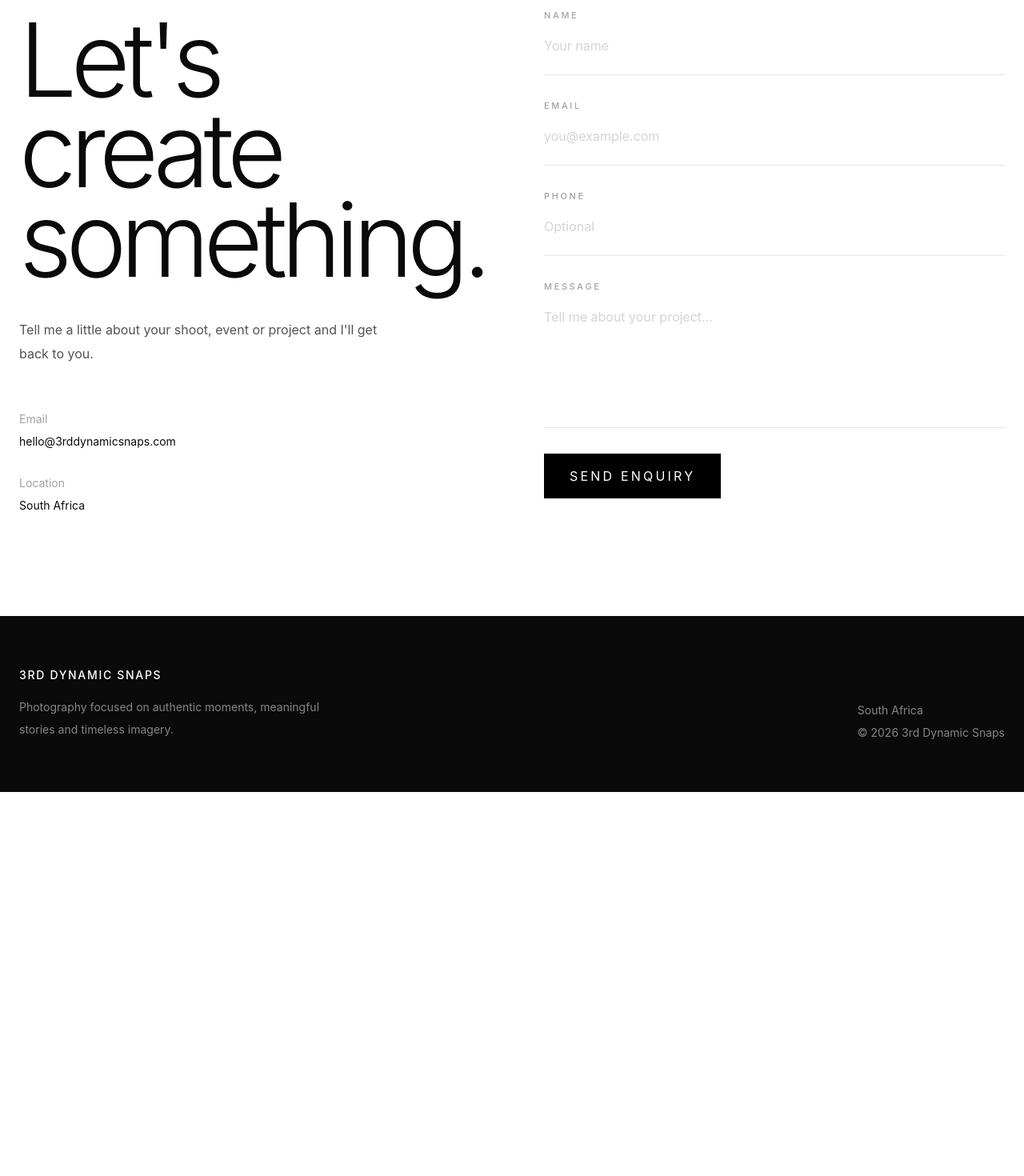
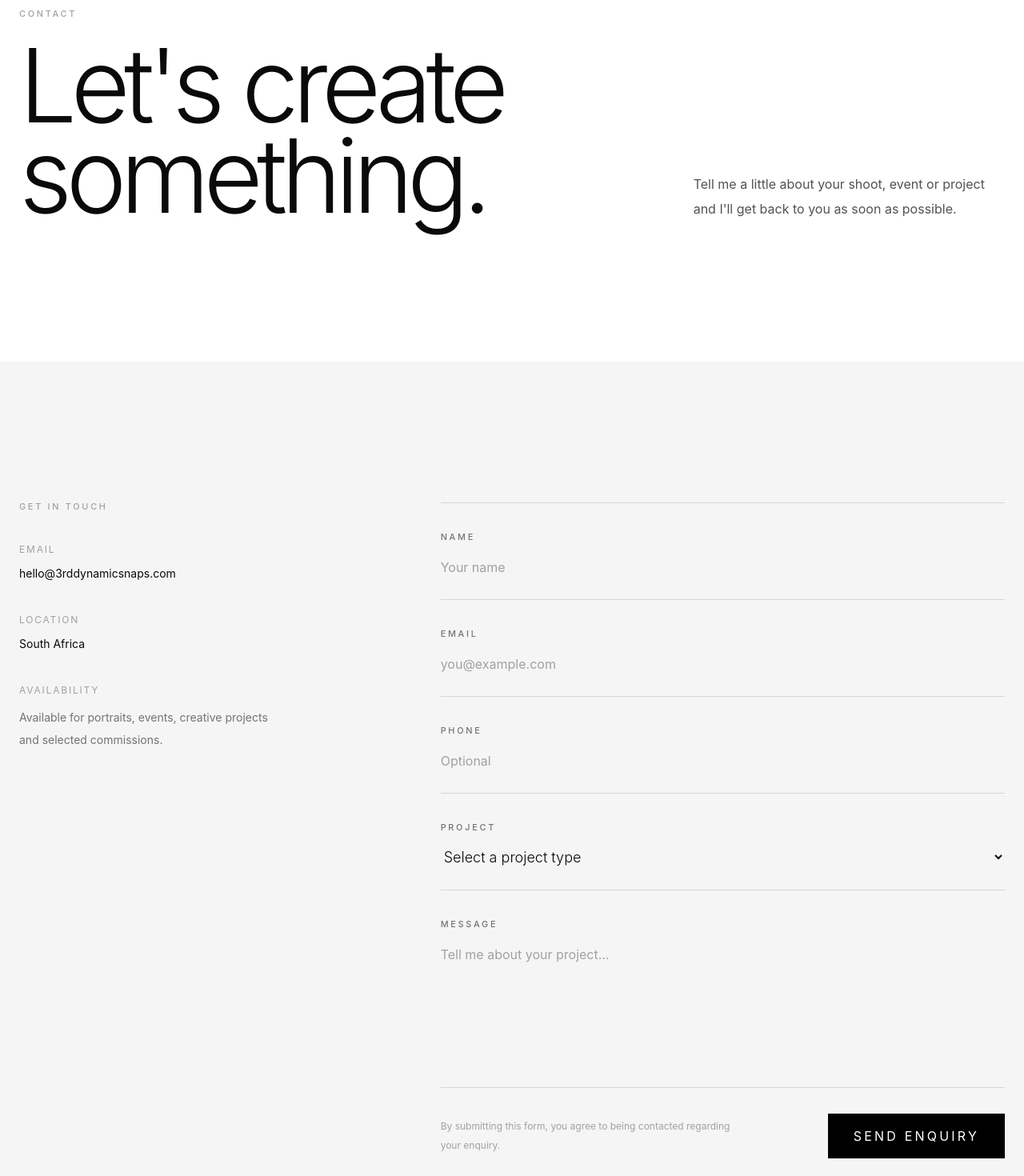
Before and after one commit to karteverything/3rd-dynamic-snaps, a React (Vite) app in the folder frontend/: page /contact in a window 1280 px wide. Shown: the part 180-1650 px from the top of the page at 80% size. Before the commit the page ends 1170 px from the top, so only its background shows below. Built offline with nearby package versions, Linux system fonts and the light colour scheme.

Commit message:
improve contact page

```diff
--- a/frontend/src/pages/Contact.tsx
+++ b/frontend/src/pages/Contact.tsx
@@ -1,19 +1,20 @@
-import { FormEvent, useState } from "react";
+import { useState } from "react";
 import PageLayout from "../components/PageLayout";
 
 export default function Contact() {
   const [submitted, setSubmitted] = useState(false);
 
-  function handleSubmit(event: FormEvent<HTMLFormElement>) {
+  function handleSubmit(event: React.FormEvent<HTMLFormElement>) {
     event.preventDefault();
     setSubmitted(true);
   }
 
   return (
     <PageLayout>
-      <section className="mx-auto max-w-7xl px-6 pb-32 pt-40">
-        <div className="grid gap-20 lg:grid-cols-2">
-          <div>
+      {/* Intro */}
+      <section className="mx-auto max-w-7xl px-6 pb-28 pt-40 sm:pb-36 sm:pt-48 lg:pb-44">
+        <div className="grid gap-12 lg:grid-cols-12 lg:gap-8">
+          <div className="lg:col-span-8">
             <p className="eyebrow text-neutral-400">
               Contact
             </p>
@@ -23,34 +24,69 @@ export default function Contact() {
               <br />
               something.
             </h1>
+          </div>
 
-            <p className="body-copy mt-10 max-w-md">
+          <div className="lg:col-span-4 lg:flex lg:items-end">
+            <p className="body-copy max-w-md">
               Tell me a little about your shoot, event or
-              project and I'll get back to you.
+              project and I'll get back to you as soon as
+              possible.
+            </p>
+          </div>
+        </div>
+      </section>
+
+      {/* Contact details + form */}
+      <section className="bg-neutral-100 px-6 py-28 sm:py-36 lg:py-44">
+        <div className="mx-auto max-w-7xl">
+          <div className="grid gap-20 lg:grid-cols-12 lg:gap-8">
+            {/* Details */}
+            <div className="lg:col-span-4">
+              <p className="eyebrow text-neutral-400">
+                Get in touch
               </p>
 
-            <div className="mt-14 text-sm">
-              <p className="text-neutral-400">
+              <div className="mt-10 space-y-10">
+                <div>
+                  <p className="text-xs uppercase tracking-[0.15em] text-neutral-400">
                     Email
                   </p>
 
-              <p className="mt-2">
+                  <a
+                    href="mailto:hello@3rddynamicsnaps.com"
+                    className="mt-3 block text-sm transition-opacity hover:opacity-50"
+                  >
                     hello@3rddynamicsnaps.com
-              </p>
+                  </a>
+                </div>
 
-              <p className="mt-8 text-neutral-400">
+                <div>
+                  <p className="text-xs uppercase tracking-[0.15em] text-neutral-400">
                     Location
                   </p>
 
-              <p className="mt-2">
+                  <p className="mt-3 text-sm">
                     South Africa
                   </p>
                 </div>
+
+                <div>
+                  <p className="text-xs uppercase tracking-[0.15em] text-neutral-400">
+                    Availability
+                  </p>
+
+                  <p className="mt-3 max-w-xs text-sm leading-7 text-neutral-500">
+                    Available for portraits, events, creative
+                    projects and selected commissions.
+                  </p>
+                </div>
+              </div>
             </div>
 
-          <div>
+            {/* Form */}
+            <div className="lg:col-span-7 lg:col-start-6">
               {submitted ? (
-              <div className="border-t border-neutral-200 py-10">
+                <div className="border-t border-neutral-300 py-12">
                   <p className="eyebrow text-neutral-400">
                     Message sent
                   </p>
@@ -59,15 +95,15 @@ export default function Contact() {
                     Thank you.
                   </h2>
 
-                <p className="body-copy mt-6">
-                  Your message has been received. I'll be in
-                  touch soon.
+                  <p className="body-copy mt-6 max-w-md">
+                    Your message has been received. I'll be
+                    in touch soon.
                   </p>
 
                   <button
                     type="button"
                     onClick={() => setSubmitted(false)}
-                  className="mt-8 text-[11px] uppercase tracking-[0.2em] underline underline-offset-8"
+                    className="mt-10 text-[11px] uppercase tracking-[0.2em] underline underline-offset-8 transition-opacity hover:opacity-50"
                   >
                     Send another message
                   </button>
@@ -75,68 +111,160 @@ export default function Contact() {
               ) : (
                 <form
                   onSubmit={handleSubmit}
-                className="border-t border-neutral-200"
+                  className="border-t border-neutral-300"
                 >
-                <div className="border-b border-neutral-200 py-6">
-                  <label className="eyebrow text-neutral-400">
+                  {/* Name */}
+                  <div className="border-b border-neutral-300 py-7">
+                    <label
+                      htmlFor="name"
+                      className="eyebrow text-neutral-500"
+                    >
                       Name
                     </label>
 
                     <input
+                      id="name"
+                      name="name"
                       type="text"
                       required
-                    className="mt-4 w-full bg-transparent text-lg outline-none placeholder:text-neutral-300"
+                      autoComplete="name"
                       placeholder="Your name"
+                      className="mt-4 w-full bg-transparent text-lg font-light outline-none placeholder:text-neutral-400"
                     />
                   </div>
 
-                <div className="border-b border-neutral-200 py-6">
-                  <label className="eyebrow text-neutral-400">
+                  {/* Email */}
+                  <div className="border-b border-neutral-300 py-7">
+                    <label
+                      htmlFor="email"
+                      className="eyebrow text-neutral-500"
+                    >
                       Email
                     </label>
 
                     <input
+                      id="email"
+                      name="email"
                       type="email"
                       required
-                    className="mt-4 w-full bg-transparent text-lg outline-none placeholder:text-neutral-300"
+                      autoComplete="email"
                       placeholder="you@example.com"
+                      className="mt-4 w-full bg-transparent text-lg font-light outline-none placeholder:text-neutral-400"
                     />
                   </div>
 
-                <div className="border-b border-neutral-200 py-6">
-                  <label className="eyebrow text-neutral-400">
+                  {/* Phone */}
+                  <div className="border-b border-neutral-300 py-7">
+                    <label
+                      htmlFor="phone"
+                      className="eyebrow text-neutral-500"
+                    >
                       Phone
                     </label>
 
                     <input
+                      id="phone"
+                      name="phone"
                       type="tel"
-                    className="mt-4 w-full bg-transparent text-lg outline-none placeholder:text-neutral-300"
+                      autoComplete="tel"
                       placeholder="Optional"
+                      className="mt-4 w-full bg-transparent text-lg font-light outline-none placeholder:text-neutral-400"
                     />
                   </div>
 
-                <div className="border-b border-neutral-200 py-6">
-                  <label className="eyebrow text-neutral-400">
+                  {/* Project type */}
+                  <div className="border-b border-neutral-300 py-7">
+                    <label
+                      htmlFor="project"
+                      className="eyebrow text-neutral-500"
+                    >
+                      Project
+                    </label>
+
+                    <select
+                      id="project"
+                      name="project"
+                      defaultValue=""
+                      className="mt-4 w-full bg-transparent text-lg font-light outline-none"
+                    >
+                      <option value="" disabled>
+                        Select a project type
+                      </option>
+
+                      <option value="portrait">
+                        Portrait
+                      </option>
+
+                      <option value="event">
+                        Event
+                      </option>
+
+                      <option value="creative">
+                        Creative project
+                      </option>
+
+                      <option value="other">
+                        Other
+                      </option>
+                    </select>
+                  </div>
+
+                  {/* Message */}
+                  <div className="border-b border-neutral-300 py-7">
+                    <label
+                      htmlFor="message"
+                      className="eyebrow text-neutral-500"
+                    >
                       Message
                     </label>
 
                     <textarea
+                      id="message"
+                      name="message"
                       required
-                    rows={5}
-                    className="mt-4 w-full resize-none bg-transparent text-lg outline-none placeholder:text-neutral-300"
+                      rows={6}
                       placeholder="Tell me about your project..."
+                      className="mt-4 w-full resize-none bg-transparent text-lg font-light outline-none placeholder:text-neutral-400"
                     />
                   </div>
 
+                  <div className="flex flex-col gap-5 pt-8 sm:flex-row sm:items-center sm:justify-between">
+                    <p className="max-w-sm text-xs leading-6 text-neutral-400">
+                      By submitting this form, you agree to
+                      being contacted regarding your enquiry.
+                    </p>
+
                     <button
                       type="submit"
-                  className="mt-8 bg-black px-8 py-4 text-[11px] uppercase tracking-[0.2em] text-white transition hover:bg-neutral-800"
+                      className="w-fit bg-black px-8 py-4 text-[11px] uppercase tracking-[0.2em] text-white transition duration-300 hover:bg-neutral-800"
                     >
                       Send enquiry
                     </button>
+                  </div>
                 </form>
               )}
             </div>
+          </div>
+        </div>
+      </section>
+
+      {/* Final CTA */}
+      <section className="bg-neutral-950 px-6 py-28 text-white sm:py-36 lg:py-44">
+        <div className="mx-auto max-w-7xl">
+          <p className="eyebrow text-white/40">
+            3rd Dynamic Snaps
+          </p>
+
+          <h2 className="page-title mt-7 max-w-5xl">
+            Your moments.
+            <br />
+            Your story.
+          </h2>
+
+          <p className="mt-10 max-w-md text-sm leading-7 text-white/50">
+            Let's turn the moments that matter into
+            photographs you'll keep.
+          </p>
         </div>
       </section>
     </PageLayout>
```
Lines whose indentation alone changed are shown as unchanged.
